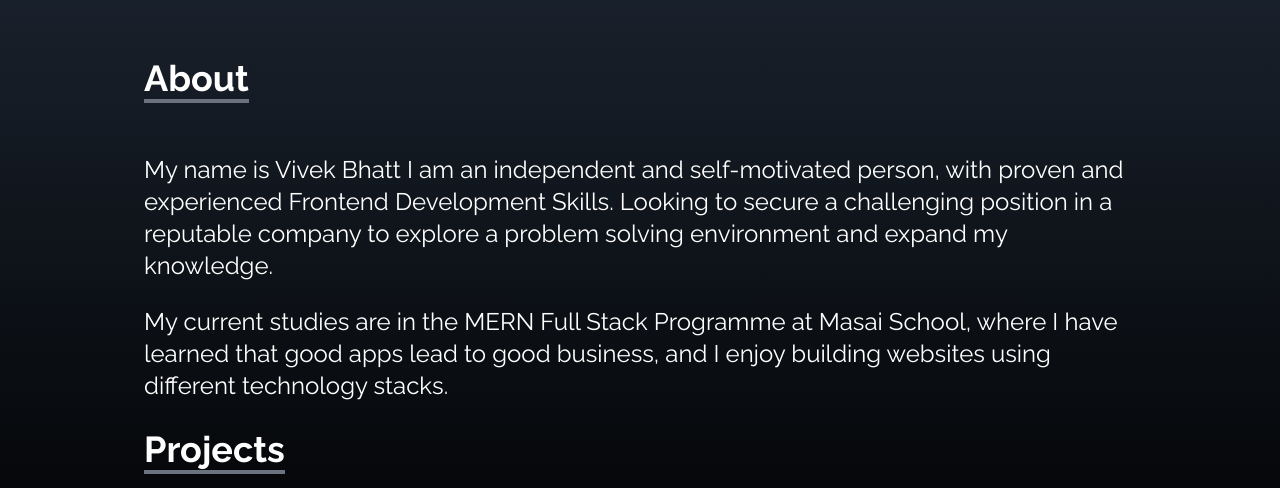
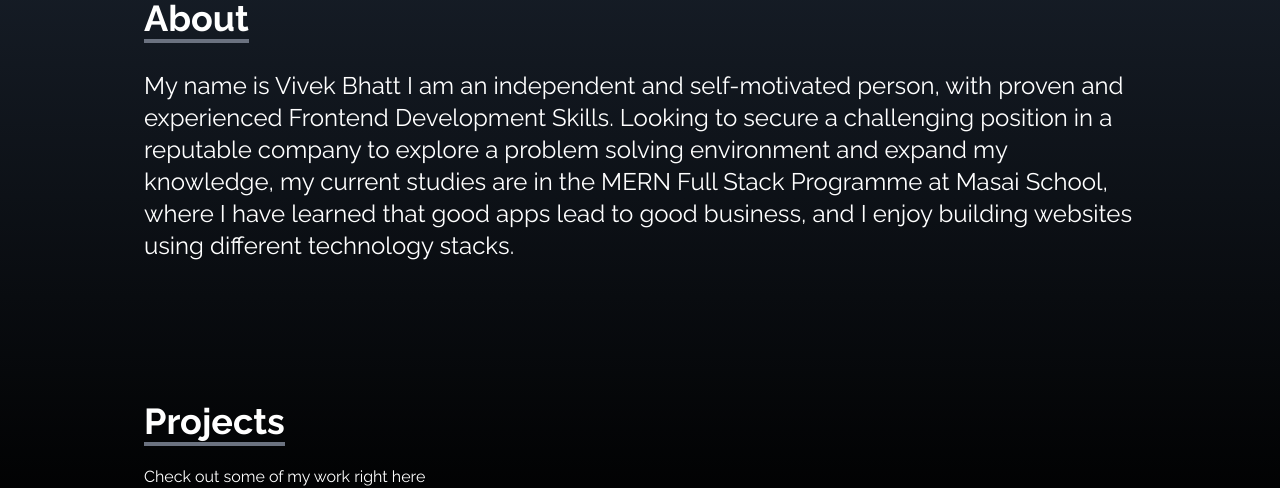
Before and after one commit to Vivek-bhatt05/Vivek-bhatt05.github.io, a React (Create React App) app: page / in a window 1280 px wide. Shown: the part 970-1458 px from the top of the page. Built offline with nearby package versions, Linux system fonts and the light colour scheme; the HTML template or start-up script is replaced by a standard one; a web font is replaced by a local one.

Commit message:
done about section

```diff
--- a/src/Components/About.jsx
+++ b/src/Components/About.jsx
@@ -2,16 +2,12 @@ import React from 'react'
 
 const About = () => {
   return (
-    <div name='about' className='w-full h-screen bg-gradient-to-b from-gray-800 to-black text-white'>
+    <div name='about' className='w-full h-screen bg-gradient-to-b from-gray-800 to-black text-white' style={{marginTop:"-100px"}}>
       <div className='max-w-screen-lg p-4 mx-auto flex flex-col justify-center w-full h-full'>
         <div className='pb-4'>
           <p className='text-4xl font-bold inline border-b-4 border-gray-500'>About</p>
         </div>
-        <p className='mt-10 text-2xl'>My name is Vivek Bhatt I am an independent and self-motivated person, with proven and experienced Frontend Development Skills. Looking to secure a challenging position in a reputable company to explore a problem solving environment and expand my knowledge.
-        </p>
-        <br />
-        <p className='text-2xl'>
-            My current studies are in the MERN Full Stack Programme at Masai School, where I have learned that good apps lead to good business, and I enjoy building websites using different technology stacks.
+        <p className='mt-4 text-2xl'>My name is Vivek Bhatt I am an independent and self-motivated person, with proven and experienced Frontend Development Skills. Looking to secure a challenging position in a reputable company to explore a problem solving environment and expand my knowledge, my current studies are in the MERN Full Stack Programme at Masai School, where I have learned that good apps lead to good business, and I enjoy building websites using different technology stacks.
         </p>
       </div>
     </div>
--- a/src/Components/Experience.jsx
+++ b/src/Components/Experience.jsx
@@ -63,7 +63,7 @@ const Experience = () => {
     ]
 
   return (
-    <div name='experience' className='bg-gradient-to-b from-gray-800 to-black w-full pt-36 text-white md:h-screen '>
+    <div name='experience' className='bg-gradient-to-b from-gray-800 to-black w-full pt-96 text-white md:h-screen ' style={{backgroundColor:"black",marginTop:"-50px"}}>
         <div className='max-w-screen-lg p-4 mx-auto flex flex-col justify-center w-full h-full'>
             <div className='pb-10'>
                 <p className='text-4xl font-bold inline border-b-4 border-gray-500'>Skills</p>
--- a/src/Components/Githubb.jsx
+++ b/src/Components/Githubb.jsx
@@ -3,10 +3,10 @@ import GitHubCalendar from 'react-github-calendar'
 
 const Github = () => {
   return (
-  <section className="github-st" id="github-" style={{marginTop:'60px',paddingLeft:'40px', backgroundColor:'black',color:'white'}}>
+  <section className="github-st" id="github-" style={{marginTop:'70px',paddingLeft:'40px', backgroundColor:'black',color:'white'}}>
 <div id="github-stats">
   <div className="container">
-    <h1 style={{fontSize:'30px'}}>GitHub Status</h1>
+    <h1 style={{fontSize:'30px',marginTop:"30px",color:"black"}}>GitHub Status</h1>
     <div className="github-stats-list">
       <div className="github-stat">
         <img
--- a/src/Components/Portfolio.jsx
+++ b/src/Components/Portfolio.jsx
@@ -47,7 +47,7 @@ const Portfolio = () => {
     ]
 
   return (
-    <div name='portfolio' className='bg-gradient-to-b from-black to-gray-800 w-full pb-16  text-white md:h-screen '>
+    <div name='portfolio' className='bg-gradient-to-b from-black to-gray-800 w-full pt-20  text-white md:h-screen '>
         <div className='max-w-screen-lg p-4 mx-auto flex flex-col justify-center w-full h-full'>
             <div className='pb-8'>
                 <p className='text-4xl font-bold inline border-b-4 border-gray-500'>Projects</p>
```
